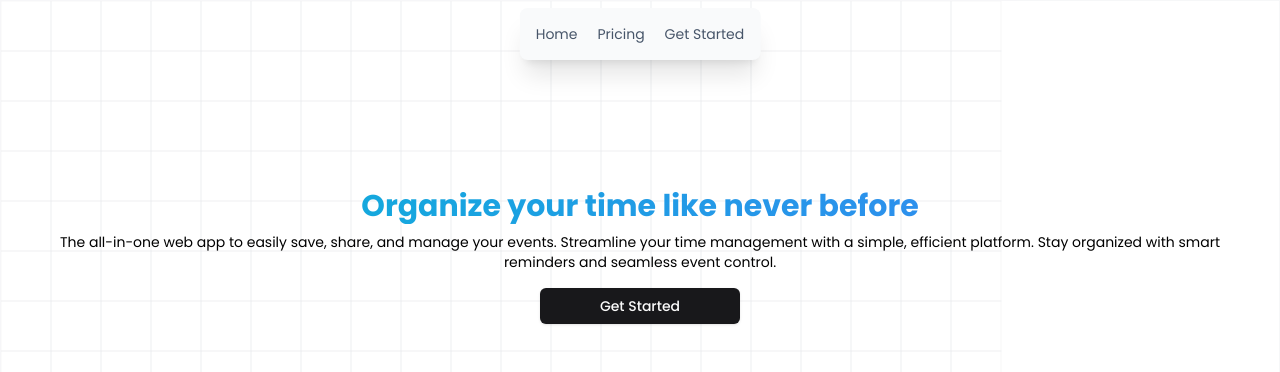
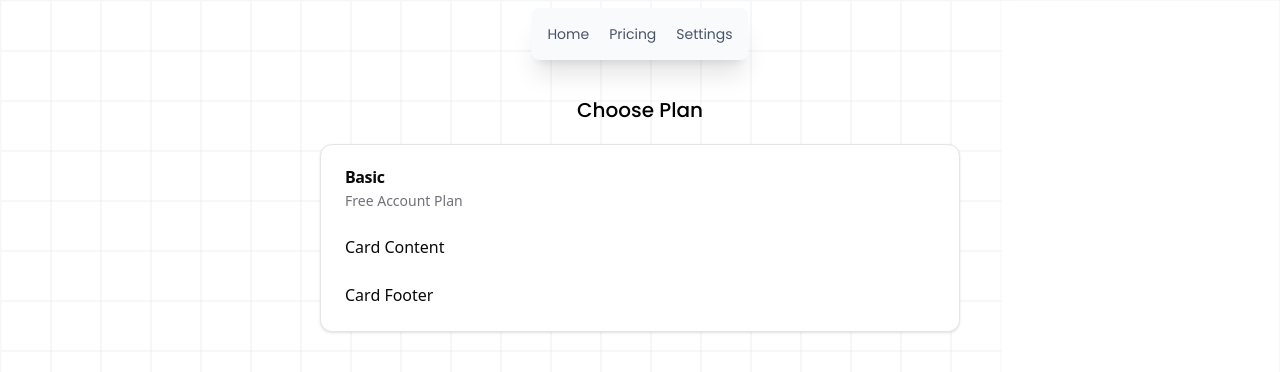
Before and after one commit to FullStacKiki/Taskmaster-react, a React (Vite) app: page /pricing in a window 1280 px wide. Shown: the top 372 px of the page. Built offline with nearby package versions, Linux system fonts and the light colour scheme.

Commit message:
Started the Pricing Page

```diff
--- a/package.json
+++ b/package.json
@@ -14,11 +14,13 @@
     "@radix-ui/react-label": "^2.1.1",
     "@radix-ui/react-select": "^2.1.4",
     "@radix-ui/react-slot": "^1.1.1",
+    "@react-icons/all-files": "^4.1.0",
     "class-variance-authority": "^0.7.1",
     "clsx": "^2.1.1",
     "lucide-react": "^0.469.0",
     "react": "^18.3.1",
     "react-dom": "^18.3.1",
+    "react-icons": "^5.4.0",
     "tailwind-merge": "^2.6.0",
     "tailwindcss-animate": "^1.0.7"
   },
--- a/src/App.jsx
+++ b/src/App.jsx
@@ -1,15 +1,21 @@
 import { useState } from 'react'
-import Bar from './Components/Bar.jsx'
-import AppInfo from './Components/AppInfo.jsx'
-import { InteractiveGridPattern } from './Components/ui/interactive-grid-pattern.jsx'
+import {
+  BrowserRouter as Router,
+  Routes,
+  Route,
+} from "react-router-dom";
+import Home from "./Pages/Home.jsx"
+import Pricing from "./Pages/Pricing.jsx"
 
 const App = () => {
   return (
-    <div className="overflow-hidden">
-      <InteractiveGridPattern   className="opacity-30 -z-50"/>
-      <Bar />
-      <AppInfo />
-    </div>
+<Router>
+            <Routes>
+                <Route exact path="/" element={<Home />} />
+                <Route path="/pricing" element={<Pricing />} />
+
+            </Routes>
+        </Router>
   )
 }
 
--- a/src/Components/Bar.jsx
+++ b/src/Components/Bar.jsx
@@ -1,12 +1,13 @@
 import React from 'react'
 
+import { Link } from 'react-router-dom';
 const Bar = () => {
   return (
     <div>
       <nav className=" overflow-hidden text-sm font-normal text-slate-600 font-body flex justify-center gap-5 p-4 list-none bg-gray-50 shadow-xl fixed top-0 left-1/2 transform -translate-x-1/2 rounded-lg w-max mt-2">
-        <li><a className='hover:text-blue-400 hover:underline' href="#">Home</a></li>
-        <li><a className='hover:text-blue-400 hover:underline' href="#">Pricing</a></li>
-        <li><a className='hover:text-blue-400 hover:underline' href="#">Get Started</a></li>
+        <Link className='hover:text-blue-400 hover:underline' to="/">Home</Link>
+        <Link className='hover:text-blue-400 hover:underline' to="/pricing">Pricing</Link>
+        <Link className='hover:text-blue-400 hover:underline' to="/pricing">Settings</Link>
       </nav>
     </div>
   )
--- /dev/null
+++ b/src/Components/Price.jsx
@@ -0,0 +1,13 @@
+import React from 'react'
+
+
+const Price = () => {
+  return (
+    <div>
+
+
+    </div>
+  )
+}
+
+export default Price
--- /dev/null
+++ b/src/Pages/Home.jsx
@@ -0,0 +1,18 @@
+
+import { InteractiveGridPattern } from '@/Components/ui/interactive-grid-pattern'
+import Bar from "@/Components/Bar.jsx"
+import AppInfo from '@/Components/AppInfo'
+
+const Home = () => {
+    return (
+    <div>
+        <div className="overflow-hidden">
+            <InteractiveGridPattern   className="opacity-30 -z-50"/>
+            <Bar />
+            <AppInfo />
+        </div>
+    </div>
+    )
+}
+
+export default Home
--- /dev/null
+++ b/src/Pages/Pricing.jsx
@@ -0,0 +1,37 @@
+
+import Bar from "@/Components/Bar"
+import { InteractiveGridPattern } from '@/Components/ui/interactive-grid-pattern'
+import {
+    Card,
+    CardContent,
+    CardDescription,
+    CardFooter,
+    CardHeader,
+    CardTitle,
+  } from "@/components/ui/card"
+const Pricing = () => {
+  return (
+    <>
+    <InteractiveGridPattern   className="opacity-30 -z-50"/>
+      <Bar/>
+    <div className="mt-24">
+      <h1 className="text-center mb-5 font-body font-medium text-xl">Choose Plan</h1>
+      <Card className="min-w-[300px] w-1/2 mx-auto">
+        <CardHeader>
+            <CardTitle>Basic</CardTitle>
+            <CardDescription>Free Account Plan</CardDescription>
+        </CardHeader>
+        <CardContent>
+            <p>
+            Card Content</p>
+        </CardContent>
+        <CardFooter>
+            <p>Card Footer</p>
+        </CardFooter>
+        </Card>
+    </div>
+    </>
+  )
+}
+
+export default Pricing
```
Also changed, not shown: 1 other file (tests, documents, lock files or other folders).
